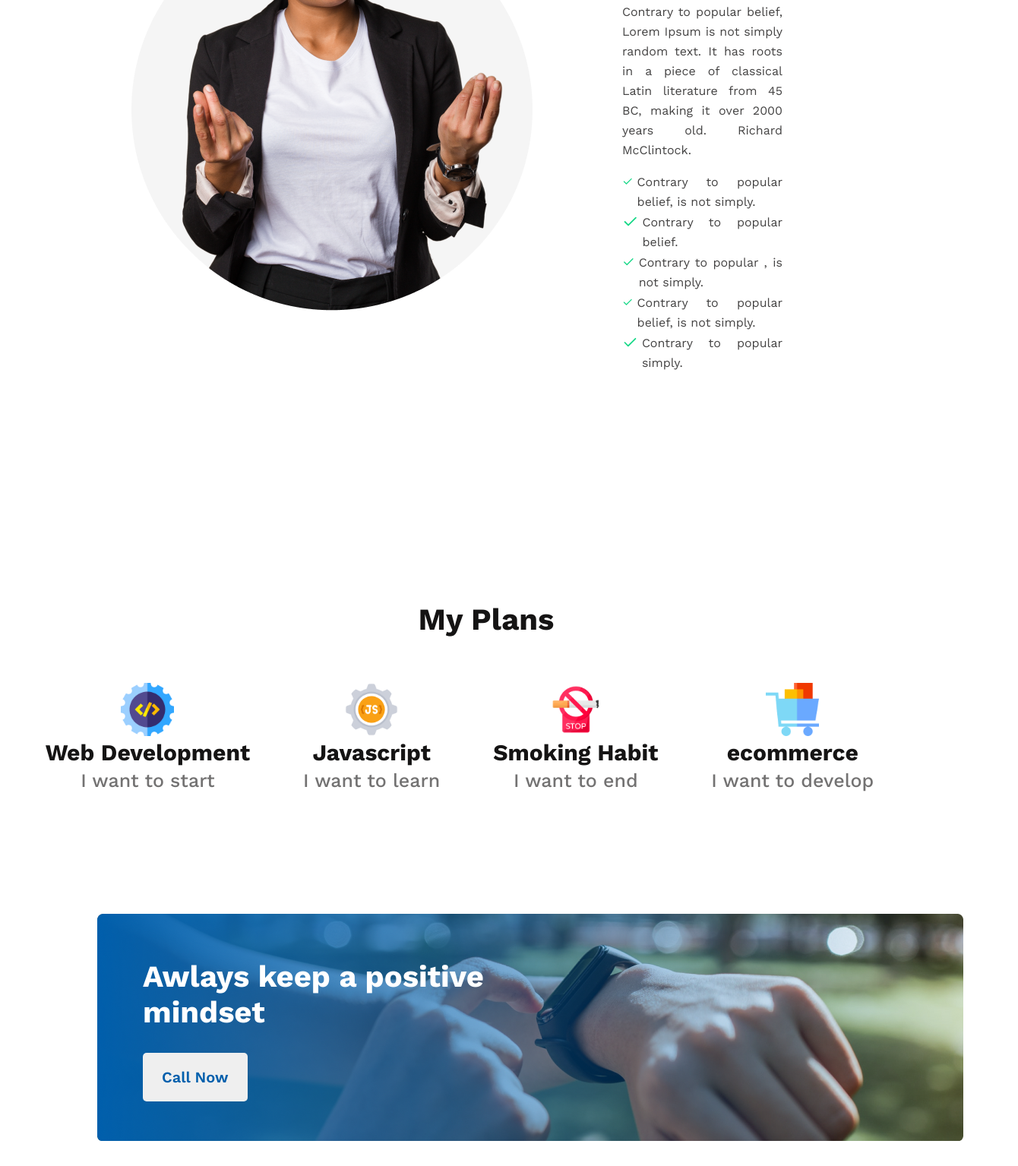
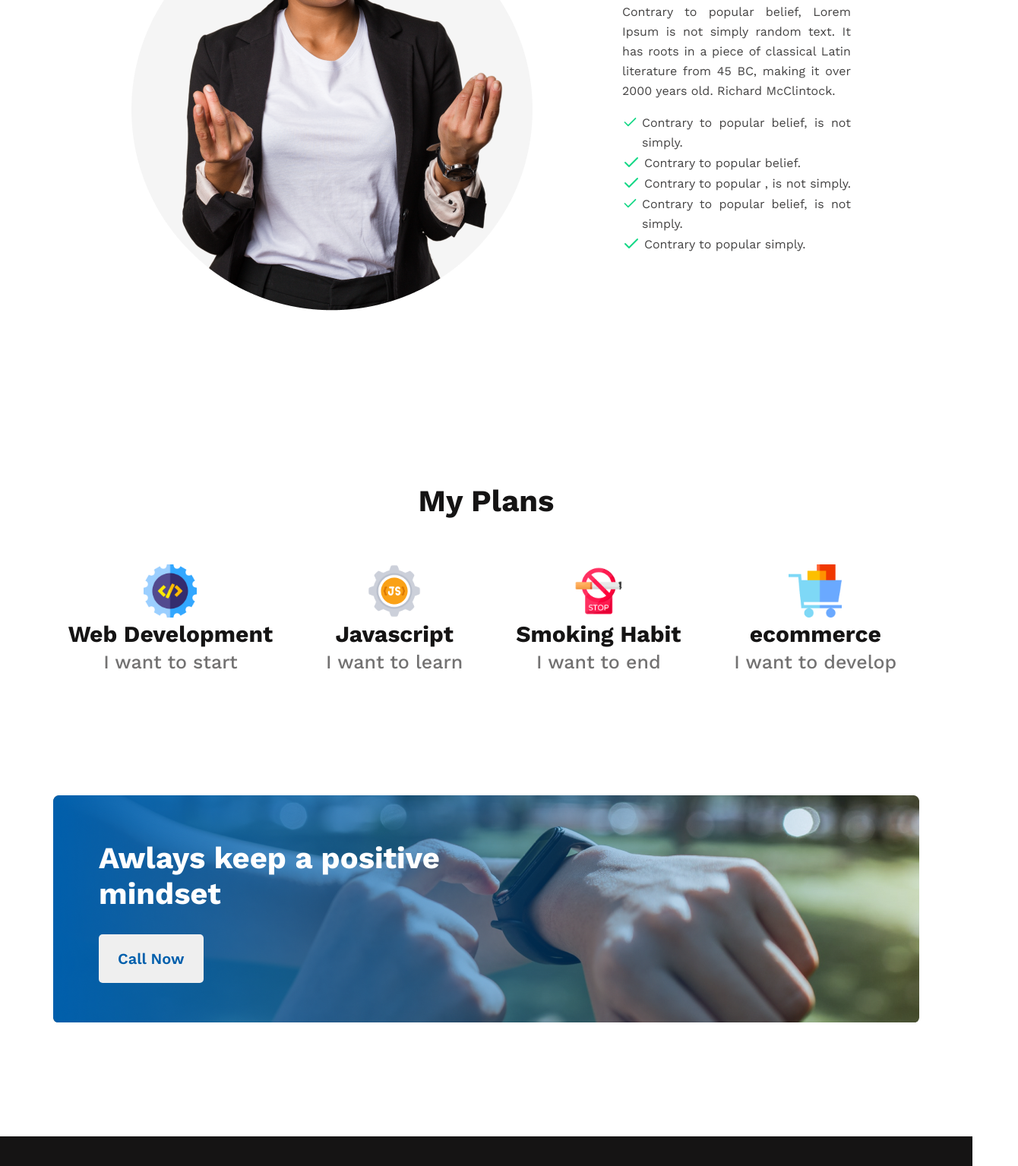
Before and after one commit to md-kamrul/new_year, a plain HTML site: page index.html in a window 1280 px wide. Shown: the part 1265-2800 px from the top of the page at 76% size, 1340 px wide, since content can reach past the window. Drawn offline with nearby package versions, Linux system fonts and the light colour scheme.

Commit message:
project debugging

```diff
--- a/style.css
+++ b/style.css
@@ -16,7 +16,7 @@
     width: 425px;
     text-align: right;
     float: right;
-    padding: 180px 180px 0px 0px;
+    padding: 150px 180px 0px 0px;
 }
 
 .hero_section_title {
@@ -80,7 +80,7 @@
     font-weight: 400;
     line-height: 26px;
     margin-bottom: 16px;
-    padding-right: 100px;
+    padding-right: 10px;
     text-align: justify;
 }
 
@@ -101,7 +101,7 @@
 
 .plan_section {
     width: 100%;
-    padding: 10px 0px;
+    padding: 10px 30px 10px 30px;
     justify-content: center;
     display: flex;
     margin: 50px 0px;
@@ -138,7 +138,7 @@
     width: 1140px;
     height: 300px;
     background-image: url('images/gradient1.png'), url('images/watch.png');
-    margin: 150px 10%;
+    margin: 150px auto;
     border: none;
     border-radius: 5px;
 }
@@ -208,12 +208,13 @@ footer {
     width: 325px;
     height: 64px;
     border-radius: 8px;
+    color: white;
     border: 1px solid #FFF;
+    padding-left: 20px;
 }
 
 .subscribe_section input::placeholder {
     color: white;
-    padding-left: 20px;
 }
 
 .subscribe_button {
```
Also changed, not shown: index.html (+5 -2 lines).
